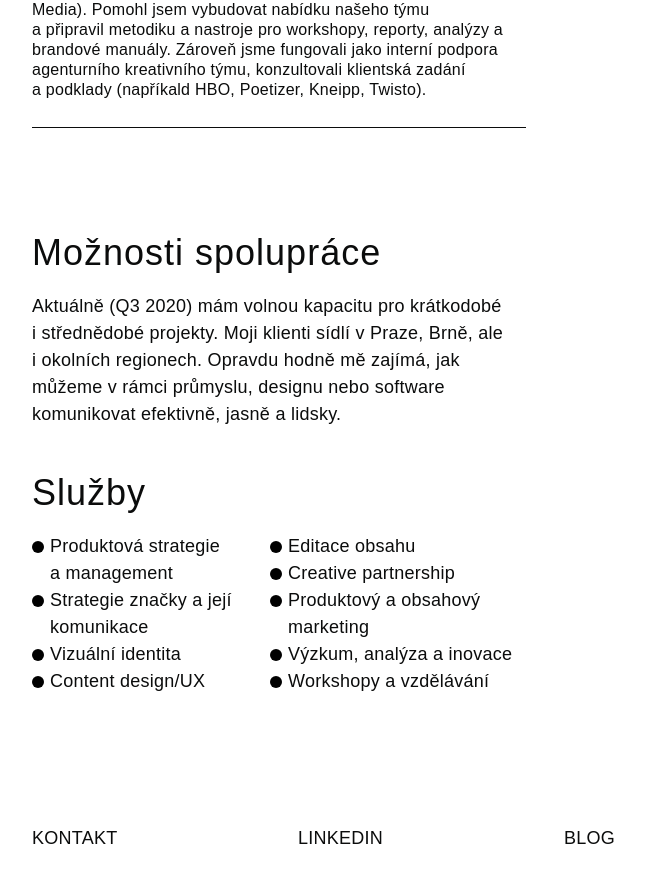
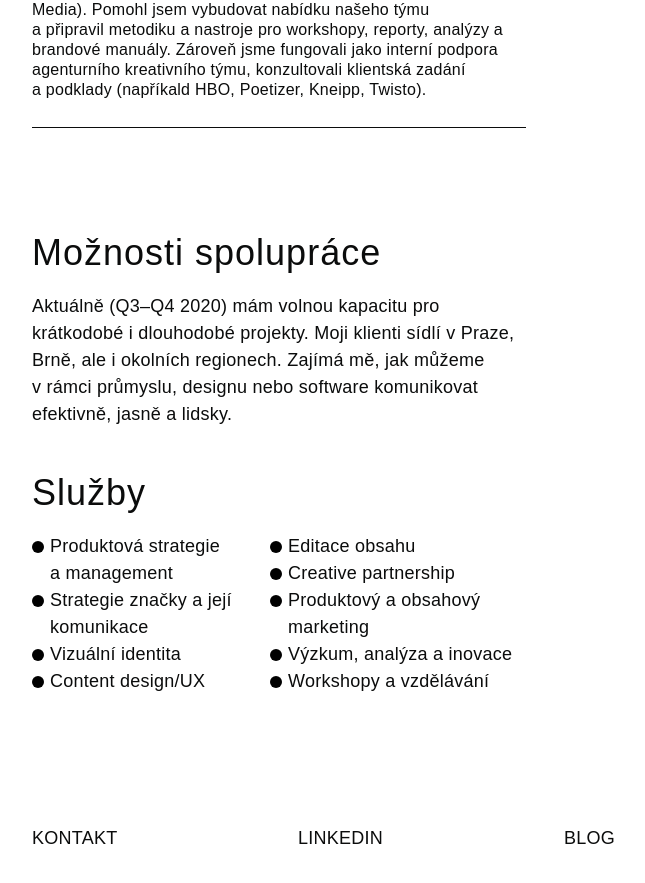
Before and after one commit to fdedic/fdedic.github.io, a Jekyll site: the page built from index.md, in a window 1280 px wide and 900 px high, scrolled down 2240 px. Shown: the top 883 px of the window, without its empty margins (228-873 px from the left). Built offline with Jekyll 4.4.1, drawn with Linux system fonts in a browser that asks for light colours; nearby versions of some CDN libraries; some web fonts are replaced.

Commit message:
Update index.md

```diff
--- a/index.md
+++ b/index.md
@@ -56,7 +56,7 @@ Převážně se zaměřuji na technologie, ale nemusí to být podmínkou. Krom
 {: #scroll}
 
 ## Možnosti spolupráce
-Aktuálně (Q3 2020) mám volnou kapacitu pro krátkodobé i&nbsp;střednědobé projekty. Moji klienti sídlí v&nbsp;Praze, Brně, ale i&nbsp;okolních regionech. Opravdu hodně mě zajímá, jak můžeme v&nbsp;rámci průmyslu, designu nebo software komunikovat efektivně, jasně a&nbsp;lidsky.
+Aktuálně (Q3–Q4 2020) mám volnou kapacitu pro krátkodobé i&nbsp;dlouhodobé projekty. Moji klienti sídlí v&nbsp;Praze, Brně, ale i&nbsp;okolních regionech. Zajímá mě, jak můžeme v&nbsp;rámci průmyslu, designu nebo software komunikovat efektivně, jasně a&nbsp;lidsky.
 
 ## Služby
 - Produktová strategie a&nbsp;management
```
